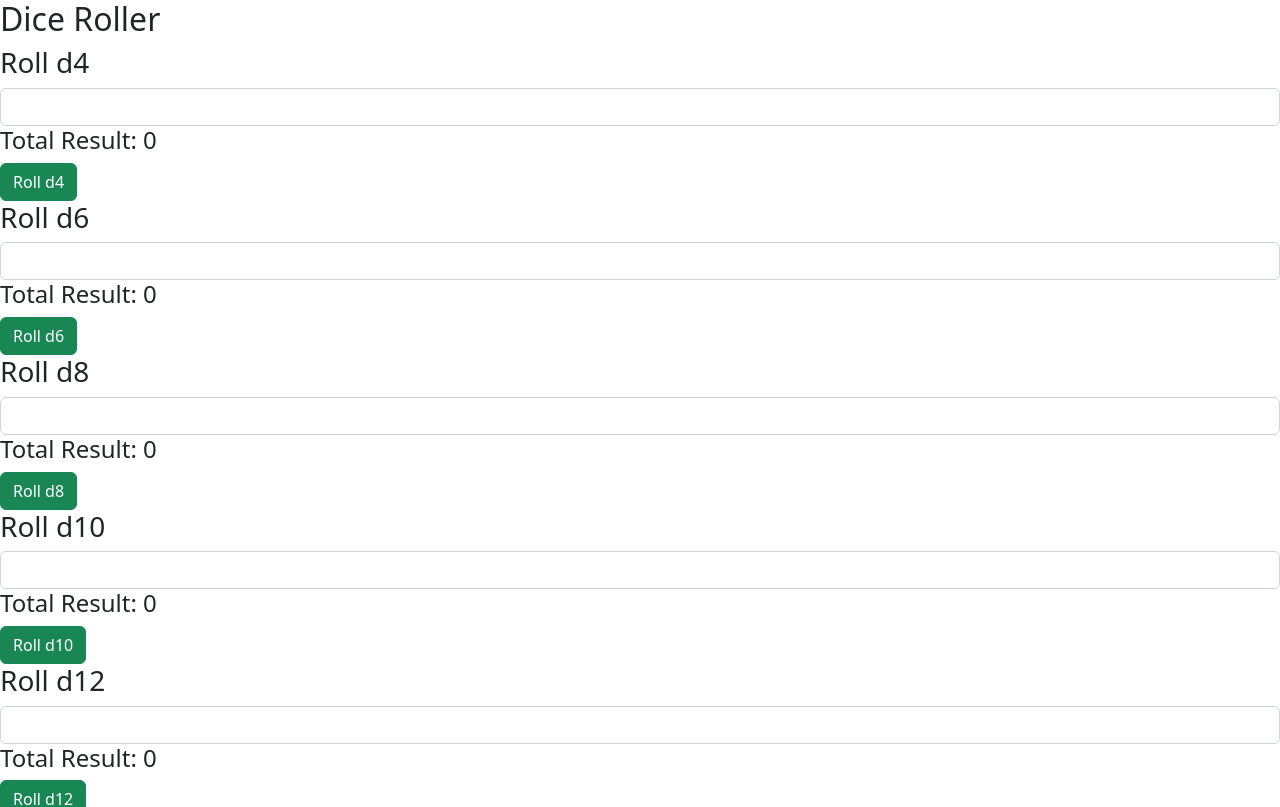
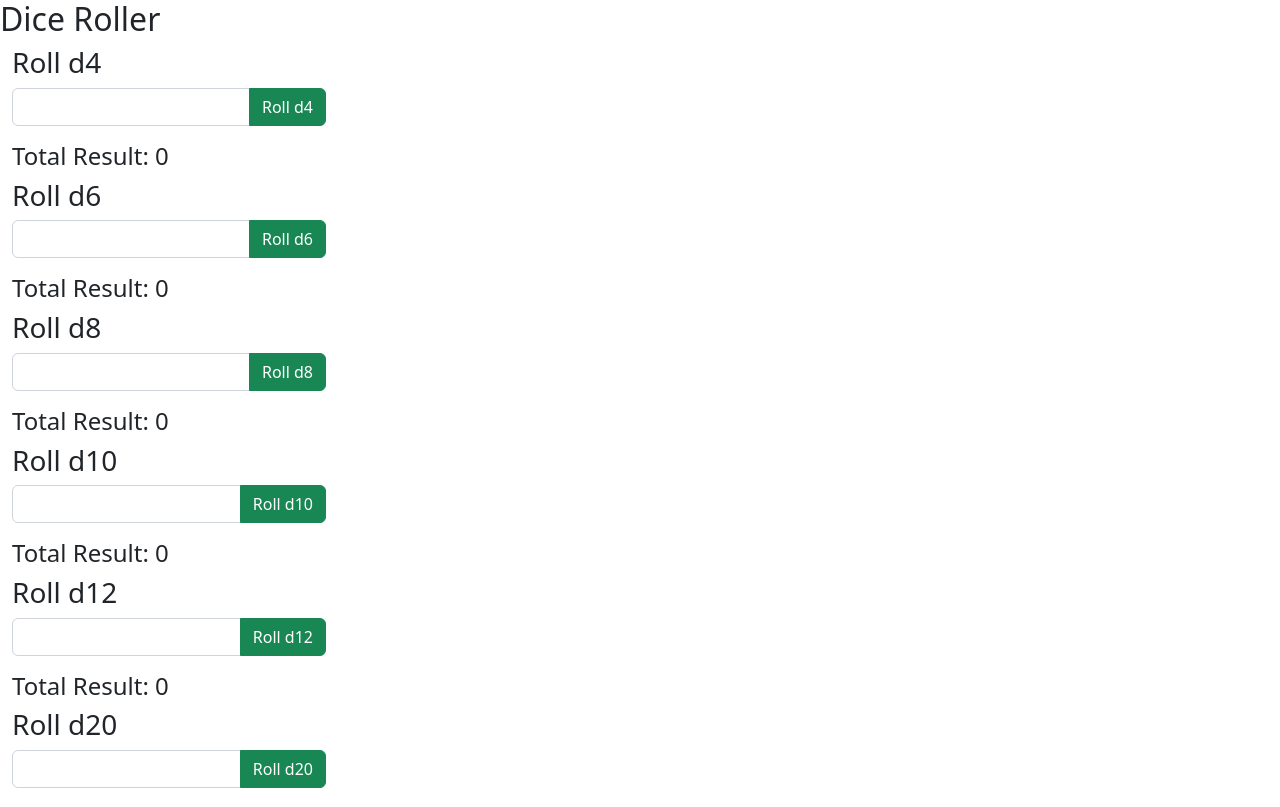
Before and after one commit to pisithsork/DNDApp, an Angular app in the folder Frontend/dndapp.UI/: page /main in a window 1280 px wide. Shown: the top 807 px of the page. Built offline with nearby package versions, Linux system fonts and the light colour scheme.

Commit message:
Restylized main page to make it look more pretty as best as I can

```diff
--- a/Frontend/dndapp.UI/src/app/components/main/main.component.html
+++ b/Frontend/dndapp.UI/src/app/components/main/main.component.html
@@ -1,32 +1,34 @@
 <h2>Dice Roller</h2>
 
-
+<div class="container-fluid">
 <!-- Roll d4 -->
-<div>
         <h3>Roll d4</h3>
-    <input #d4s type="number" min="1" class="form-control" id="numofdice" [value]="d4s" enabled
+        <div class="form-outline w-25 input-group mb-3">
+            <input #d4s type="number" min="1" class="form-control" id="numofdice" [value]="d4s"
             />
+            <button (click)="rolld4(d4s.value)" type="submit" class="btn btn-block btn-success">Roll d4</button>
+        </div>
         <div>
             <h4>Total Result: {{ d4total }}</h4>
-        <span *ngFor="let value of d4values; index as i">{{ value }} <span *ngIf="i !== d4values.length - 1">+ </span><span *ngIf="i == d4values.length - 1">= {{ d4total }}</span>
+            <h4><span *ngFor="let value of d4values; index as i">{{ value }} <span *ngIf="i !== d4values.length - 1">+ </span><span *ngIf="i == d4values.length - 1">= {{ d4total }}</span>
             </span>
-    </div>
-    <button (click)="rolld4(d4s.value)" type="submit" class="btn btn-block btn-success">Roll d4</button>
+            </h4>
         </div>
 <!------------------------------------------------------------------------------------------------------->
 
 <!-- Roll d6 -->
-<div>
         <h3>Roll d6</h3>
-    <input #d6s type="number" min="1" class="form-control" id="numofdice" [value]="d6s" enabled
+        <div class="form-outline w-25 input-group mb-3">
+            <input #d6s type="number" min="1" class="form-control" id="numofdice" [value]="d6s"
             />
+            <button (click)="rolld6(d6s.value)" type="submit" class="btn btn-block btn-success">Roll d6</button>
+
+        </div>
         <div>
             <h4>Total Result: {{ d6total }}</h4>
-        <span *ngFor="let value of d6values; index as i">{{ value }} <span *ngIf="i !== d6values.length - 1">+ </span><span *ngIf="i == d6values.length - 1">= {{ d6total }}</span>
+            <h4><span *ngFor="let value of d6values; index as i">{{ value }} <span *ngIf="i !== d6values.length - 1">+ </span><span *ngIf="i == d6values.length - 1">= {{ d6total }}</span>
             </span>
-    </div>
-
-<button (click)="rolld6(d6s.value)" type="submit" class="btn btn-block btn-success">Roll d6</button>
+            </h4>
         </div>
 
 <!------------------------------------------------------------------------------------------------------->
@@ -34,69 +36,100 @@
 <!-- Roll d8 -->
     <div>
         <h3>Roll d8</h3>
-    <input #d8s type="number" min="1" class="form-control" id="numofdice" [value]="d8s" enabled
+        <div class="form-outline w-25 input-group mb-3">
+            <input #d8s type="number" min="1" class="form-control" id="numofdice" [value]="d8s"
             />
+            <button (click)="rolld8(d8s.value)" type="submit" class="btn btn-block btn-success">Roll d8</button>
+        </div>
         <div>
             <h4>Total Result: {{ d8total }}</h4>
-        <span *ngFor="let value of d8values; index as i">{{ value }} <span *ngIf="i !== d8values.length - 1">+ </span><span *ngIf="i == d8values.length - 1">= {{ d8total }}</span>
+            <h4><span *ngFor="let value of d8values; index as i">{{ value }} <span *ngIf="i !== d8values.length - 1">+ </span><span *ngIf="i == d8values.length - 1">= {{ d8total }}</span>
             </span>
+            </h4>
+
         </div>
-    <button (click)="rolld8(d8s.value)" type="submit" class="btn btn-block btn-success">Roll d8</button>
+
     </div>
 <!------------------------------------------------------------------------------------------------------->
 
 <!-- Roll d10 -->
     <div>
         <h3>Roll d10</h3>
-    <input #d10s type="number" min="1" class="form-control" id="numofdice" [value]="d10s" enabled
+        <div class="form-outline w-25 input-group mb-3">
+            <input #d10s type="number" min="1" class="form-control" id="numofdice" [value]="d10s"
             />
+            <button (click)="rolld10(d10s.value)" type="submit" class="btn btn-block btn-success">Roll d10</button>
+        </div>
         <div>
             <h4>Total Result: {{ d10total }}</h4>
-        <span *ngFor="let value of d10values; index as i">{{ value }} <span *ngIf="i !== d10values.length - 1">+ </span><span *ngIf="i == d10values.length - 1">= {{ d10total }}</span>
+            <h4><span *ngFor="let value of d10values; index as i">{{ value }} <span *ngIf="i !== d10values.length - 1">+ </span><span *ngIf="i == d10values.length - 1">= {{ d10total }}</span>
             </span>
+            </h4>
         </div>
-    <button (click)="rolld10(d10s.value)" type="submit" class="btn btn-block btn-success">Roll d10</button>
+
     </div>
 <!------------------------------------------------------------------------------------------------------->
 
 <!-- Roll d12 -->
     <div>
         <h3>Roll d12</h3>
-    <input #d12s type="number" min="1" class="form-control" id="numofdice" [value]="d12s" enabled
+        <div class="form-outline w-25 input-group mb-3">
+            <input #d12s type="number" min="1" class="form-control" id="numofdice" [value]="d12s"
             />
+            <button (click)="rolld12(d12s.value)" type="submit" class="btn btn-block btn-success">Roll d12</button>
+        </div>
+
         <div>
             <h4>Total Result: {{ d12total }}</h4>
-        <span *ngFor="let value of d12values; index as i">{{ value }} <span *ngIf="i !== d12values.length - 1">+ </span><span *ngIf="i == d12values.length - 1">= {{ d12total }}</span>
+            <h4><span *ngFor="let value of d12values; index as i">{{ value }} <span *ngIf="i !== d12values.length - 1">+ </span><span *ngIf="i == d12values.length - 1">= {{ d12total }}</span>
             </span>
+            </h4>
+
         </div>
-    <button (click)="rolld12(d12s.value)" type="submit" class="btn btn-block btn-success">Roll d12</button>
+
     </div>
 <!------------------------------------------------------------------------------------------------------->
 
 <!-- Roll d20 -->
     <div>
         <h3>Roll d20</h3>
+        <div class="form-outline w-25 input-group mb-3">
+
             <input #d20s type="number" min="1" class="form-control" id="numofdice" [value]="d20s" enabled
             />
+            <button (click)="rolld20(d20s.value)" type="submit" class="btn btn-block btn-success">Roll d20</button>
+        </div>
+
         <div>
             <h4>Total Result: {{ d20total }}</h4>
-        <span *ngFor="let value of d20values; index as i">{{ value }} <span *ngIf="i !== d20values.length - 1">+ </span><span *ngIf="i == d20values.length - 1">= {{ d20total }}</span>
+            <h4><span *ngFor="let value of d20values; index as i">{{ value }} <span *ngIf="i !== d20values.length - 1">+ </span><span *ngIf="i == d20values.length - 1">= {{ d20total }}</span>
             </span>
+            </h4>
+
         </div>
-    <button (click)="rolld20(d20s.value)" type="submit" class="btn btn-block btn-success">Roll d20</button>
+
     </div>
 <!------------------------------------------------------------------------------------------------------->
 
 <!-- Roll d100 -->
     <div>
+
         <h3>Roll d100</h3>
+        <div class="form-outline w-25 input-group mb-3">
+
             <input #d100s type="number" min="1" class="form-control" id="numofdice" [value]="d100s" enabled
             />
+            <button (click)="rolld100(d100s.value)" type="submit" class="btn btn-block btn-success">Roll d100</button>
+        </div>
+
         <div>
             <h4>Total Result: {{ d100total }}</h4>
-        <span *ngFor="let value of d100values; index as i">{{ value }} <span *ngIf="i !== d100values.length - 1">+ </span><span *ngIf="i == d100values.length - 1">= {{ d100total }}</span>
+            <h4><span *ngFor="let value of d100values; index as i">{{ value }} <span *ngIf="i !== d100values.length - 1">+ </span><span *ngIf="i == d100values.length - 1">= {{ d100total }}</span>
             </span>
+            </h4>
+
         </div>
-    <button (click)="rolld100(d100s.value)" type="submit" class="btn btn-block btn-success">Roll d100</button>
+
     </div>
 <!------------------------------------------------------------------------------------------------------->
+</div>
--- a/Frontend/dndapp.UI/src/app/components/main/main.component.ts
+++ b/Frontend/dndapp.UI/src/app/components/main/main.component.ts
@@ -31,6 +31,10 @@ export class MainComponent implements OnInit {
   }
 
   rolld4(numofdice: any){
+    if(Number(numofdice) < 0){
+      alert("Please enter a value greater than 0");
+      return
+    }
     this.d4total = 0;
     this.diceservice.rolld4(Number(numofdice)).subscribe(
       (resp) =>{
@@ -47,6 +51,10 @@ export class MainComponent implements OnInit {
   }
 
   rolld6(numofdice: any){
+    if(Number(numofdice) < 0){
+      alert("Please enter a value greater than 0");
+      return
+    }
     this.d6total = 0;
     this.diceservice.rolld6(Number(numofdice)).subscribe(
       (resp) =>{
@@ -63,6 +71,10 @@ export class MainComponent implements OnInit {
   }
 
   rolld8(numofdice: any){
+    if(Number(numofdice) < 0){
+      alert("Please enter a value greater than 0");
+      return
+    }
     this.d8total = 0;
     this.diceservice.rolld8(Number(numofdice)).subscribe(
       (resp) =>{
@@ -78,6 +90,10 @@ export class MainComponent implements OnInit {
     );
   }
   rolld10(numofdice: any){
+    if(Number(numofdice) < 0){
+      alert("Please enter a value greater than 0");
+      return
+    }
     this.d10total = 0;
     this.diceservice.rolld10(Number(numofdice)).subscribe(
       (resp) =>{
@@ -93,6 +109,10 @@ export class MainComponent implements OnInit {
     );
   }
   rolld12(numofdice: any){
+    if(Number(numofdice) < 0){
+      alert("Please enter a value greater than 0");
+      return
+    }
     this.d12total = 0;
     this.diceservice.rolld12(Number(numofdice)).subscribe(
       (resp) =>{
@@ -108,6 +128,10 @@ export class MainComponent implements OnInit {
     );
   }
   rolld20(numofdice: any){
+    if(Number(numofdice) < 0){
+      alert("Please enter a value greater than 0");
+      return
+    }
     this.d20total = 0;
     this.diceservice.rolld20(Number(numofdice)).subscribe(
       (resp) =>{
@@ -123,6 +147,10 @@ export class MainComponent implements OnInit {
     );
   }
   rolld100(numofdice: any){
+    if(Number(numofdice) < 0){
+      alert("Please enter a value greater than 0");
+      return
+    }
     this.d100total = 0;
     this.diceservice.rolld100(Number(numofdice)).subscribe(
       (resp) =>{
```
Lines whose indentation alone changed are shown as unchanged.
